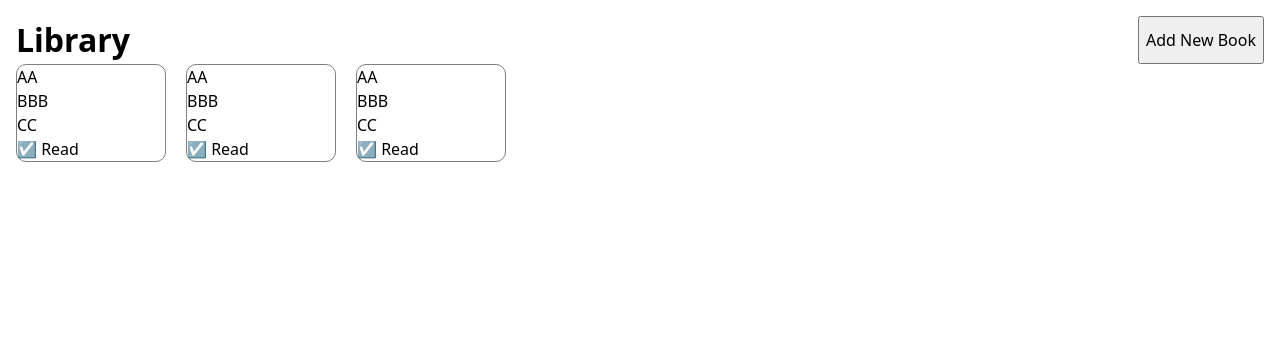
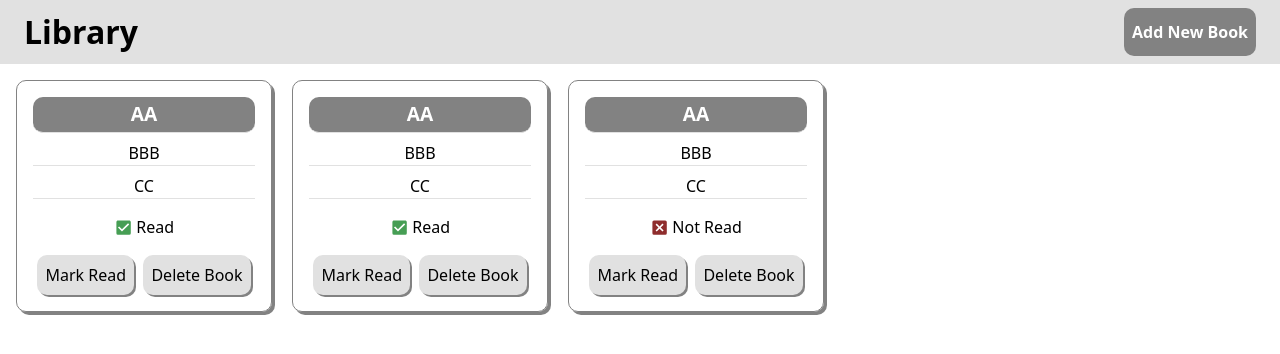
Before and after one commit to ajcur/odin-library, a plain HTML site: page index.html in a window 1280 px wide. Drawn offline with Linux system fonts and the light colour scheme.

Commit message:
Implement Mark Read and Delete buttons, add more styling

```diff
--- a/index.html
+++ b/index.html
@@ -38,19 +38,31 @@
             <p class="title-display">AA</p>
             <p class="author-display">BBB</p>
             <p class="pagecount-display">CC</p>
-            <div class="read-display">☑️ Read</div>
+            <div class="read-display"><svg xmlns="http://www.w3.org/2000/svg" viewBox="0 0 24 24" class="checkbox-marked"><title>checkbox-marked</title><path d="M10,17L5,12L6.41,10.58L10,14.17L17.59,6.58L19,8M19,3H5C3.89,3 3,3.89 3,5V19A2,2 0 0,0 5,21H19A2,2 0 0,0 21,19V5C21,3.89 20.1,3 19,3Z" /></svg> Read</div>
+            <div class="buttons-box">
+                <button class="mark-read">Mark Read</button>
+                <button class="delete-book">Delete Book</button>
+            </div>
         </div>
         <div class="book-display">
             <p class="title-display">AA</p>
             <p class="author-display">BBB</p>
             <p class="pagecount-display">CC</p>
-            <div class="read-display">☑️ Read</div>
+            <div class="read-display"><svg xmlns="http://www.w3.org/2000/svg" viewBox="0 0 24 24" class="checkbox-marked"><title>checkbox-marked</title><path d="M10,17L5,12L6.41,10.58L10,14.17L17.59,6.58L19,8M19,3H5C3.89,3 3,3.89 3,5V19A2,2 0 0,0 5,21H19A2,2 0 0,0 21,19V5C21,3.89 20.1,3 19,3Z" /></svg> Read</div>
+            <div class="buttons-box">
+                <button class="mark-read">Mark Read</button>
+                <button class="delete-book">Delete Book</button>
+            </div>
         </div>
         <div class="book-display">
             <p class="title-display">AA</p>
             <p class="author-display">BBB</p>
             <p class="pagecount-display">CC</p>
-            <div class="read-display">☑️ Read</div>
+            <div class="read-display"><svg xmlns="http://www.w3.org/2000/svg" viewBox="0 0 24 24" class="checkbox-crossed-out"><title>close-box</title><path d="M19,3H16.3H7.7H5A2,2 0 0,0 3,5V7.7V16.4V19A2,2 0 0,0 5,21H7.7H16.4H19A2,2 0 0,0 21,19V16.3V7.7V5A2,2 0 0,0 19,3M15.6,17L12,13.4L8.4,17L7,15.6L10.6,12L7,8.4L8.4,7L12,10.6L15.6,7L17,8.4L13.4,12L17,15.6L15.6,17Z" /></svg> Not Read</div>
+            <div class="buttons-box">
+                <button class="mark-read">Mark Read</button>
+                <button class="delete-book">Delete Book</button>
+            </div>
         </div>
     </div>
 </body>
--- a/javascript.js
+++ b/javascript.js
@@ -7,7 +7,7 @@ const pagecountField = document.querySelector('#pagecount');
 const readCheckbox = document.querySelector('#read');
 const bookshelfBox = document.querySelector('.bookshelf-box');
 
-const myLibrary = [];
+let myLibrary = [];
 
 function Book(id, title, author, pagecount, read) {
     this.id = id;
@@ -20,9 +20,36 @@ function Book(id, title, author, pagecount, read) {
 function addBookToLibrary(id, title, author, pagecount, read) {
     let newBook = new Book(id, title, author, pagecount, read);
     myLibrary.push(newBook);
+    updateBookDisplays();
+}
+
+function deleteBook(book) {
+    i = myLibrary.indexOf(book);
+    myLibrary = myLibrary.filter((item) => {
+        return myLibrary.indexOf(item) != i;
+    })
+    updateBookDisplays();
+}
+
+function updateBookDisplays() {
     bookshelfBox.replaceChildren();
     myLibrary.forEach(addBookDisplay);
 }
+
+function switchReadStatus(book) {
+    if (book.read) {
+        book.read = false;
+    } else book.read = true;
+}
+
+function displayReadStatus(book, readDisplay, markReadButton) {
+    if (book.read) {
+        readDisplay.textContent = '☑️ Read';
+        markReadButton.textContent = 'Mark Unread';
+    } else {
+        readDisplay.textContent = '❌ Not read';
+        markReadButton.textContent = 'Mark Read';
+}}
 
 function resetDialog() {
     titleField.value = '';
@@ -33,24 +60,47 @@ function resetDialog() {
 
 function addBookDisplay(book) {
     let bookDisplay = document.createElement('div');
+    let titleDisplay = document.createElement('p');
+    let authorDisplay = document.createElement('p');
+    let pagecountDisplay = document.createElement('p');
+    let readDisplay = document.createElement('p');
+    let buttonsBox = document.createElement('div');
+    let markReadButton = document.createElement('button');
+    let deleteBookButton = document.createElement('button');
+
     bookDisplay.classList = 'book-display';
-    let titleDisplay = document.createElement('p');
     titleDisplay.classList = 'title-display';
+    authorDisplay.classList = 'author-display';
+    pagecountDisplay.classList = 'pagecount-display'
+    readDisplay.classList = 'read-display';
+    buttonsBox.classList = 'buttons-box';
+    markReadButton.classList = 'mark-read';
+    deleteBookButton.classList = 'delete-book';
+
     titleDisplay.textContent = `${book.title}`;
+    authorDisplay.textContent = `By ${book.author}`;
+    pagecountDisplay.textContent = `${book.pagecount} pages`;
+    deleteBookButton.textContent = 'Delete Book';
+
+    displayReadStatus(book, readDisplay, markReadButton);
+
+    markReadButton.addEventListener('click', () => {
+        switchReadStatus(book);
+        displayReadStatus(book, readDisplay, markReadButton);
+    })
+    deleteBookButton.addEventListener('click', () => {
+        deleteBook(book);
+    })
+
+    buttonsBox.appendChild(markReadButton);
+    buttonsBox.appendChild(deleteBookButton);
+
     bookDisplay.appendChild(titleDisplay);
-    let authorDisplay = document.createElement('p');
-    authorDisplay.classList = 'author-display';
-    authorDisplay.textContent = `By ${book.author}`;
-    bookDisplay.appendChild(authorDisplay);
-    let pagecountDisplay = document.createElement('p');
-    pagecountDisplay.classList = 'pagecount-display';
-    pagecountDisplay.textContent = `${book.pagecount} pages`;
+    bookDisplay.appendChild(authorDisplay);;
     bookDisplay.appendChild(pagecountDisplay);
-    let readDisplay = document.createElement('p');
-    if (book.read) {
-        readDisplay.textContent = '☑️ Read';
-    } else readDisplay.textContent = '❌ Not read';
     bookDisplay.appendChild(readDisplay);
+    bookDisplay.appendChild(buttonsBox);
+
     bookshelfBox.appendChild(bookDisplay);
 }
 
--- a/styles.css
+++ b/styles.css
@@ -53,23 +53,95 @@ h1, h2, h3, h4, h5, h6 {
   isolation: isolate;
 }
 
+:root {
+    --accent-green: rgb(70, 158, 84);
+    --accent-red: rgb(143, 45, 45);
+    --medium-grey: rgb(130, 130, 130);
+    --pale-grey: rgb(225, 225, 225);
+}
+
 body {
-    padding: 1rem;
     font-family: system-ui, sans-serif;
 }
 
 header {
     display: flex;
     justify-content: space-between;
+    background-color: var(--pale-grey);
+    padding: 0.5rem 1.5rem;
+}
+
+button {
+    border-radius: 10px;
+    border: none;
+    padding: 0.5rem;
+}
+
+header button {
+    background-color: var(--medium-grey);
+    color: white;
+    font-weight: bold;
 }
 
 .bookshelf-box {
+    padding: 1rem;
     display: grid;
-    grid-template-columns: repeat(auto-fit, 150px);
+    grid-template-columns: repeat(auto-fit, 16rem);
     gap: 20px;
 }
 
 .book-display {
-    border: 1px solid grey;
+    border: 1px solid var(--medium-grey);
     border-radius: 10px;
+    padding: 1rem;
+    text-align: center;
+    box-shadow: 3px 3px var(--medium-grey);
 }
+
+.book-display p {
+    margin-bottom: 0.5rem;
+    border-bottom: 1px solid var(--pale-grey);
+}
+
+.book-display div {
+    margin-top: 1rem;
+}
+
+.title-display {
+    background-color: var(--medium-grey);
+    border-radius: 10px;
+    font-size: 1.2rem;
+    font-weight: bold;
+    color: white;
+    padding: 0.2rem 0;
+}
+
+.read-display {
+    display: flex;
+    gap: 3px;
+    justify-content: center;
+    align-items: center;
+}
+
+.read-display svg {
+    width: 1.2rem;
+}
+
+svg.checkbox-marked {
+    fill: var(--accent-green);
+}
+
+svg.checkbox-crossed-out {
+    fill: var(--accent-red);
+}
+
+.buttons-box {
+    display: flex;
+    gap: 5px;
+    justify-content: space-evenly;
+}
+
+.buttons-box button {
+    background-color: var(--pale-grey);
+    box-shadow: 2px 2px var(--medium-grey);
+}
```
